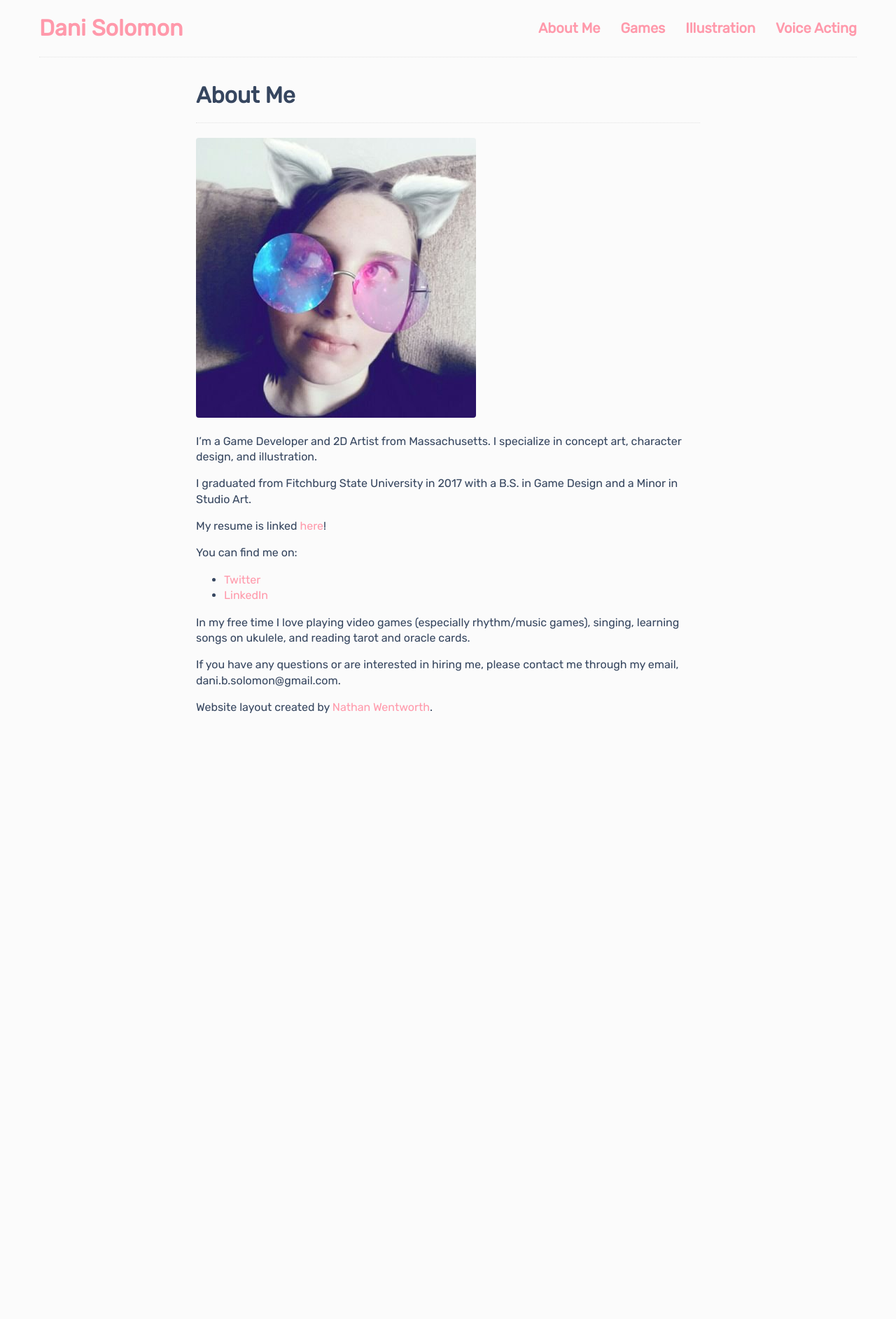
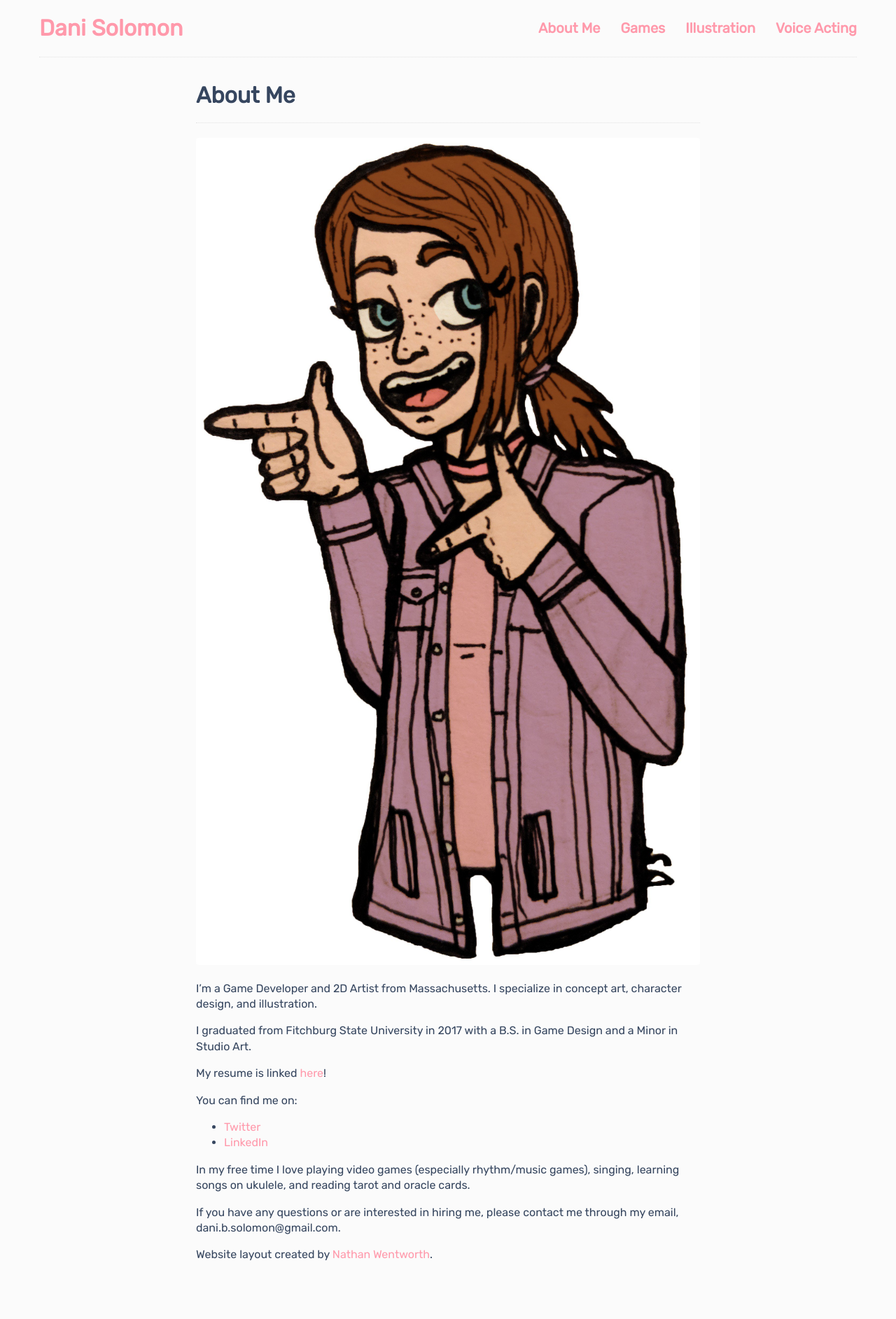
Before and after one commit to DaniBSolomon/danibsolomon.github.io, a Jekyll site: the page built from about.md, in a window 1280 px wide. Shown: the whole page at 70% size. Built offline with Jekyll 4.4.1, drawn with Linux system fonts in a browser that asks for light colours; before the commit the page ends 1103 px from its top, so only the background shows below that.

Commit message:
Update about.md

```diff
--- a/about.md
+++ b/about.md
@@ -3,7 +3,7 @@ layout: project
 title: About Me
 ---
 
-![cool game]({{ site.github.url }}/img/selfie_cat.jpg)
+![cool game]({{ site.github.url }}/img/self_portrait_2018.jfif)
 
 I'm a Game Developer and 2D Artist from Massachusetts. I specialize in concept art, character design, and illustration.
 
```
